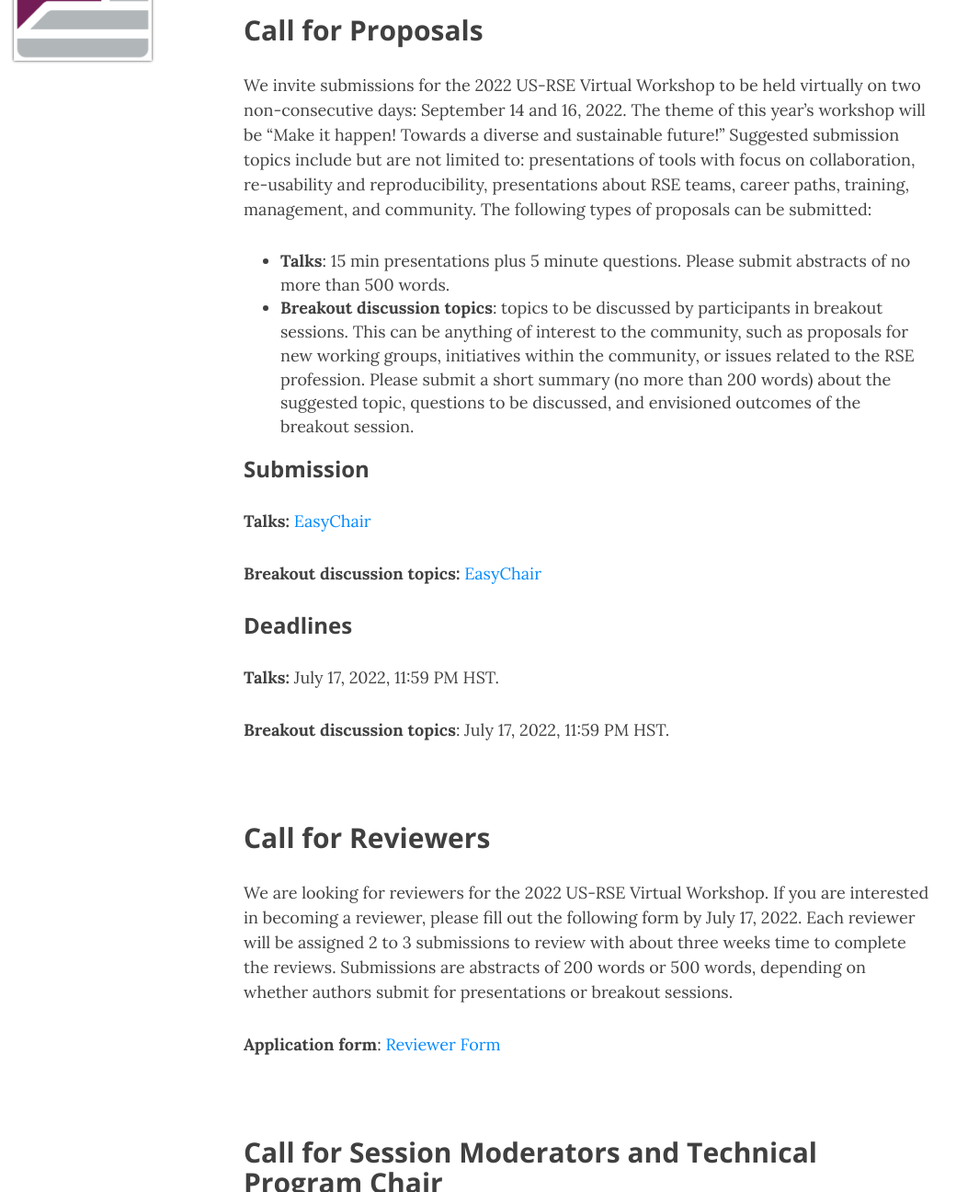
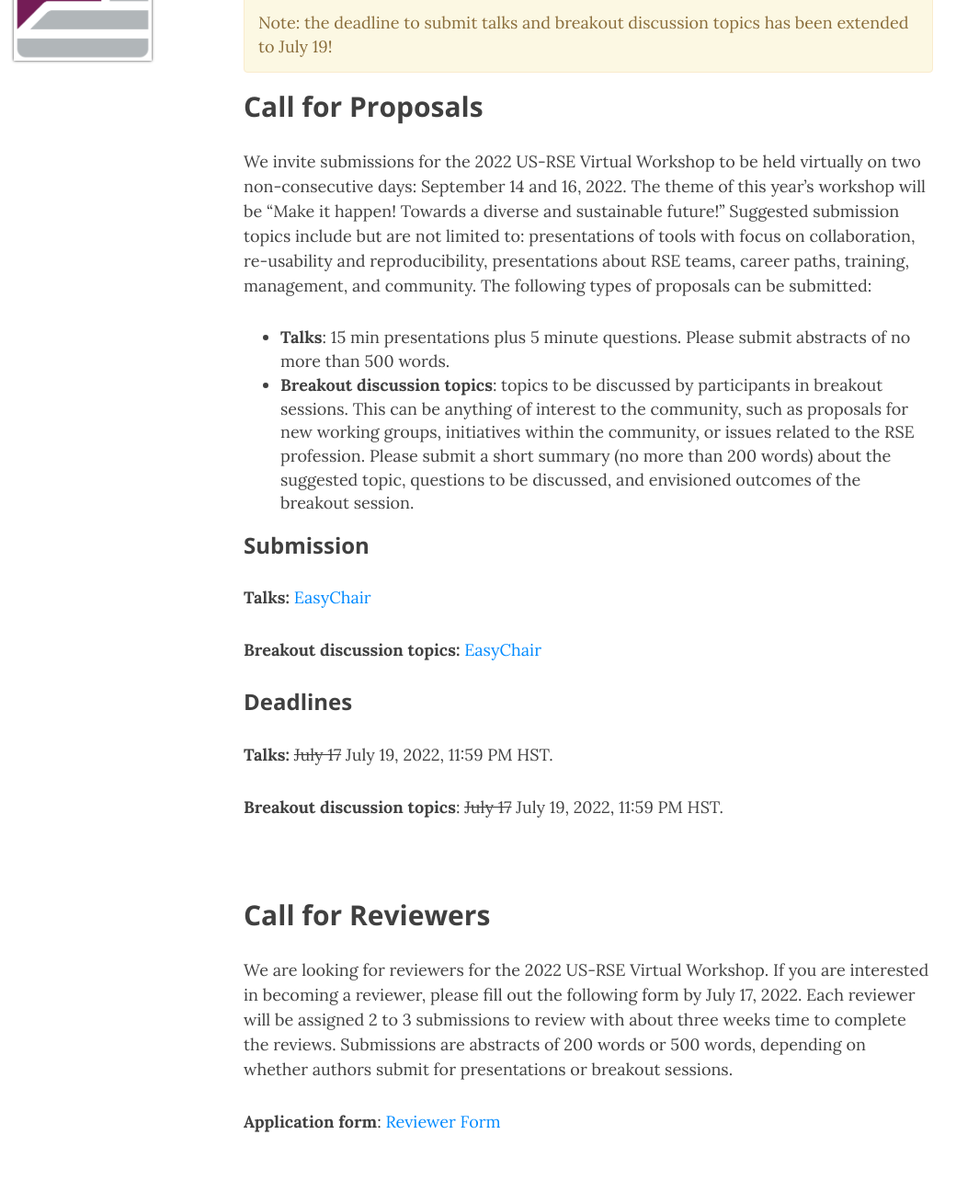
Before and after one commit to USRSE/virtual-workshop-2022, a Jekyll site: the page built from pages/participate.md, in a window 1280 px wide and 1400 px high, cut to the strip 104-1400 px from the top of the window. Shown: the whole strip at 92% size, without its empty margins (0-1065 px from the left). Built offline with Jekyll 4.4.1, drawn with Linux system fonts in a browser that asks for light colours; nearby versions of some CDN libraries; some of the changed text lies outside the part shown.

Commit message:
Added submission extension

```diff
--- a/pages/participate.md
+++ b/pages/participate.md
@@ -4,6 +4,10 @@ title: Participate
 permalink: /participate/
 ---
 
+
+<div class="alert alert-warning" role="alert">
+  Note: the deadline to submit talks and breakout discussion topics has been extended to July 19!
+</div>
 
 ## Call for Proposals
 
@@ -23,15 +27,16 @@ We invite submissions for the 2022 US-RSE Virtual Workshop to be held virtually
 
 ### Deadlines
 
-**Talks:** July 17, 2022, 11:59 PM HST.
+**Talks:** ~~July 17~~ July 19, 2022, 11:59 PM HST.
 
-**Breakout discussion topics**: July 17, 2022, 11:59 PM HST.
+**Breakout discussion topics**: ~~July 17~~ July 19, 2022, 11:59 PM HST.
 
 
 <br>
 ## Call for Reviewers
 
 We are looking for reviewers for the 2022 US-RSE Virtual Workshop. If you are interested in becoming a reviewer, please fill out the following form by July 17, 2022. Each reviewer will be assigned 2 to 3 submissions to review with about three weeks time to complete the reviews. Submissions are abstracts of 200 words or 500 words, depending on whether authors submit for presentations or breakout sessions.
+
 
 **Application form**: [Reviewer Form](https://tinyurl.com/USRSEreviewer)
 
```
Also changed, not shown: other parts of pages/participate.md (+2 -1 lines).
